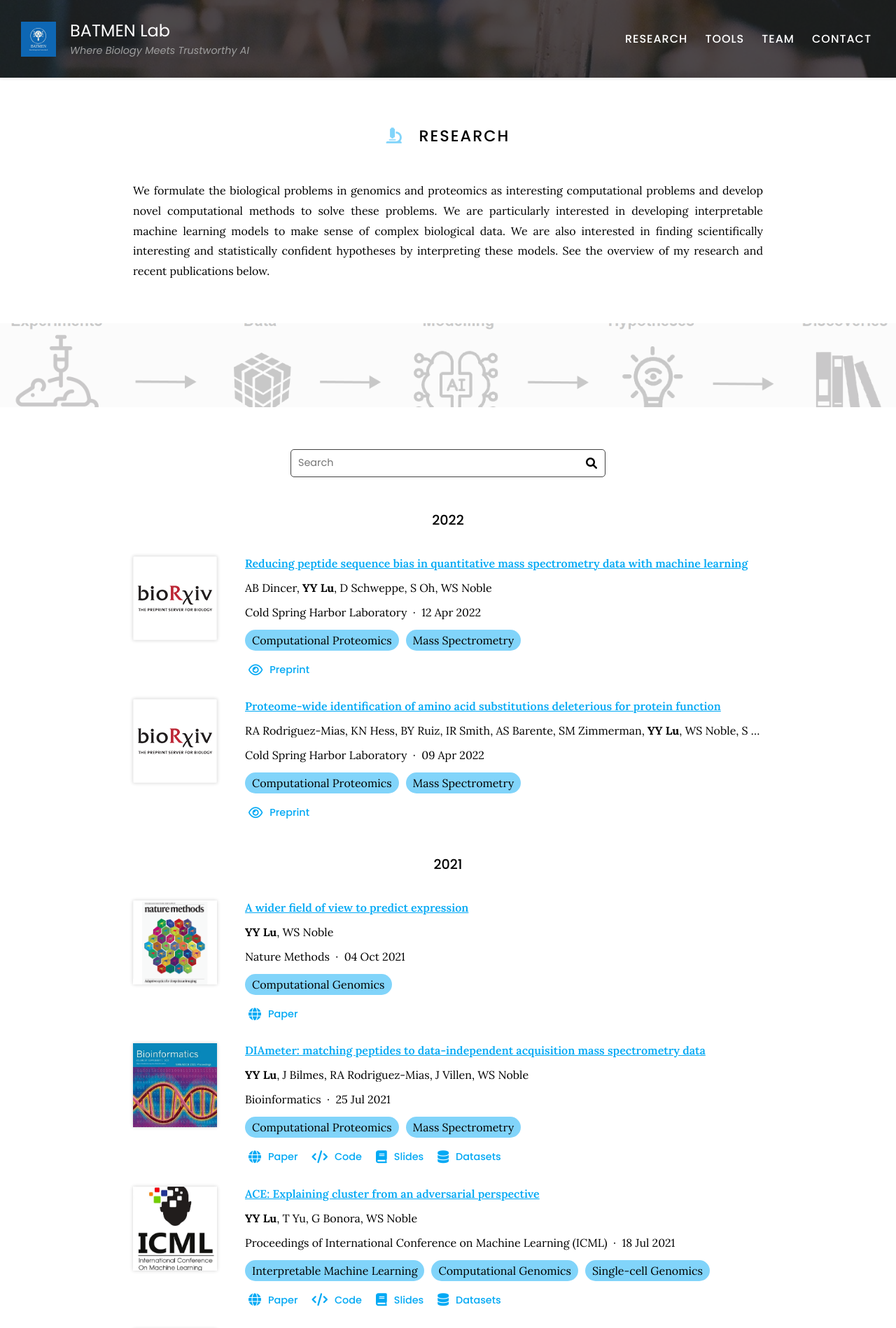
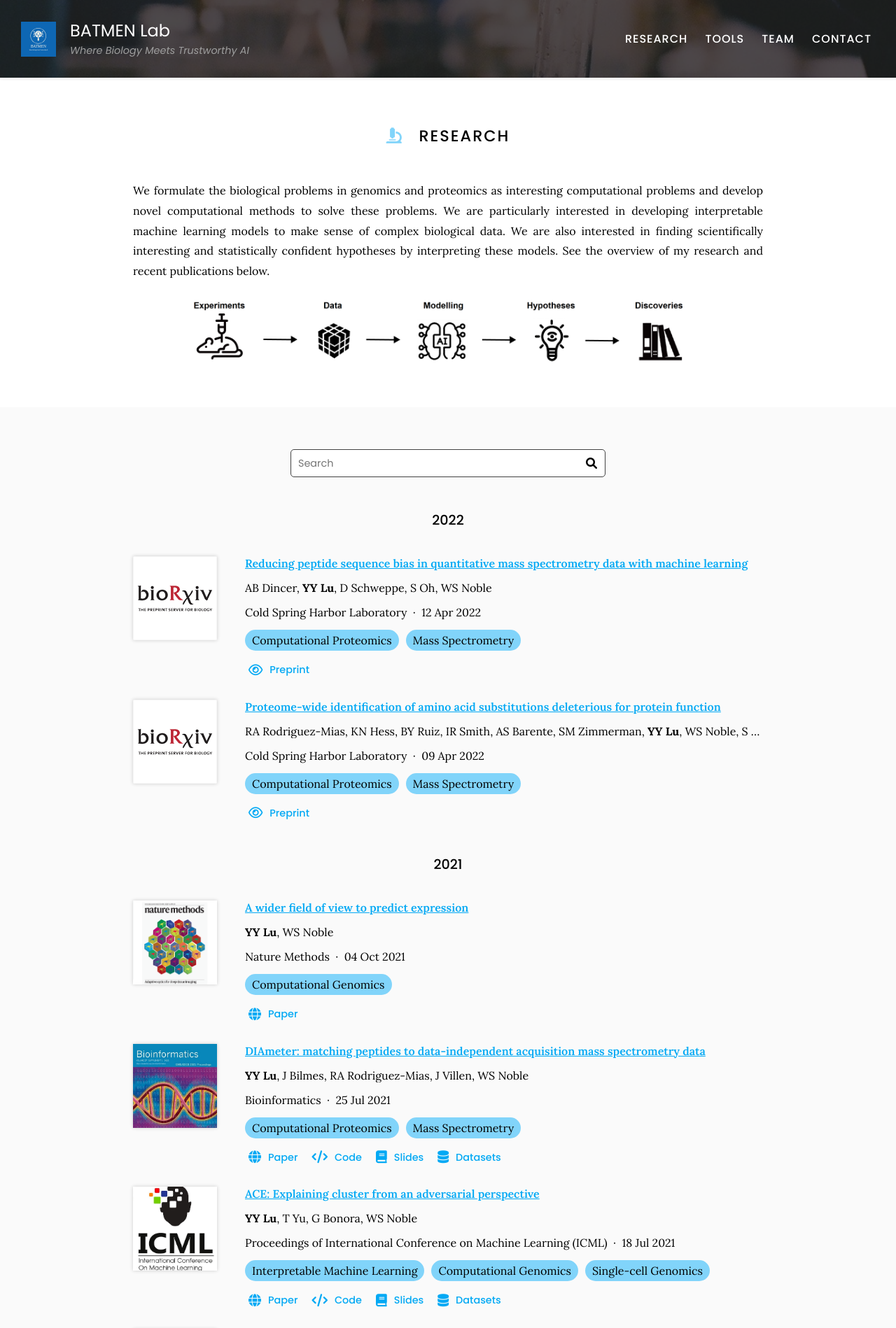
Before and after one commit to batmen-lab/batmen-lab.github.io, a Jekyll site: the page built from research/index.md, in a window 1280 px wide. Shown: the top 1898 px of the page at 70% size. Built offline with Jekyll 4.4.1, drawn with Linux system fonts in a browser that asks for light colours.

Commit message:
research fig

```diff
--- a/research/index.md
+++ b/research/index.md
@@ -10,8 +10,7 @@ nav:
 We formulate the biological problems in genomics and proteomics as interesting computational problems and develop novel computational methods to solve these problems. We are particularly interested in developing interpretable machine learning models to make sense of complex biological data. We are also interested in finding scientifically interesting and statistically confident hypotheses by interpreting these models. See the overview of my research and recent publications below.
 
 
-
-{% include section.html background="images/research_flow.png"%}
+{% include banner.html image="images/research_flow.png" %}
 
 {% include section.html %}
 
```
Also changed, not shown: images/research_flow.png.
